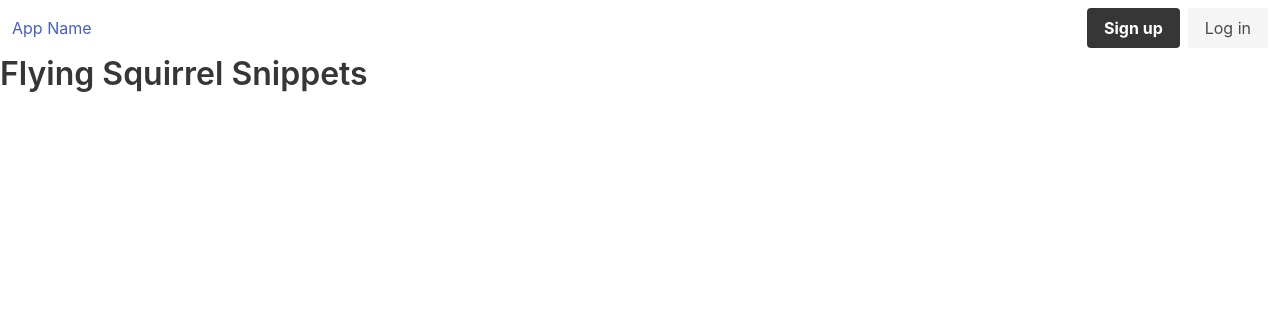
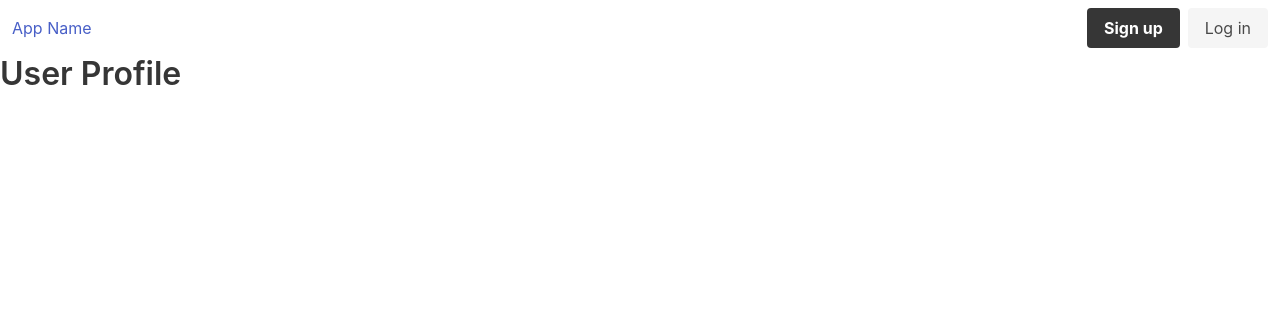
Before and after one commit to Momentum-Team-9/django-duplex-team_flying_squirrel, a Django app: template templates/core/user_profile.html in a window 1280 px wide. Shown: the top 316 px of the page. Run offline with Django 3.2, Linux system fonts and the light colour scheme; the template is opened without the code that fills it, so the values that code supplies are empty.

Commit message:
testing profile for logged in user

```diff
--- a/core/models.py
+++ b/core/models.py
@@ -15,7 +15,7 @@ class User(AbstractUser):
 
 class Profile(models.Model):
     user = models.OneToOneField(User, on_delete=models.CASCADE, related_name='profile', primary_key=True)
-    profile_image = models.ImageField(upload_to='profile', default="media/default_image.jpg")
+    profile_image = models.ImageField(upload_to='profile', default="default_image.jpg")
     bio = models.TextField(max_length=400, null=True, blank=True)
 
     def __str__(self):
--- a/core/views.py
+++ b/core/views.py
@@ -1,3 +1,4 @@
+from django.contrib.auth.decorators import login_required
 from django.shortcuts import render, redirect, get_object_or_404
 from .models import User, Profile, Snippet
 
@@ -10,12 +11,15 @@ def index(request):
     return render(request, 'core/index.html', {'users': users})
 
 
+@login_required
 def user_profile(request, pk):
     user = get_object_or_404(User, pk=pk)
     profile = get_object_or_404(Profile, user=user)
 
     return render(request, 'core/user_profile.html', {'user': user, 'profile': profile})
 
+
+@login_required
 def feed(request):
     users = User.objects.all()
 
--- a/templates/core/user_profile.html
+++ b/templates/core/user_profile.html
@@ -1,5 +1,5 @@
 {% extends "base.html" %}
 
 {% block content %}
-<h1>Flying Squirrel Snippets</h1>
+<h1>User Profile</h1>
 {% endblock %}
```
